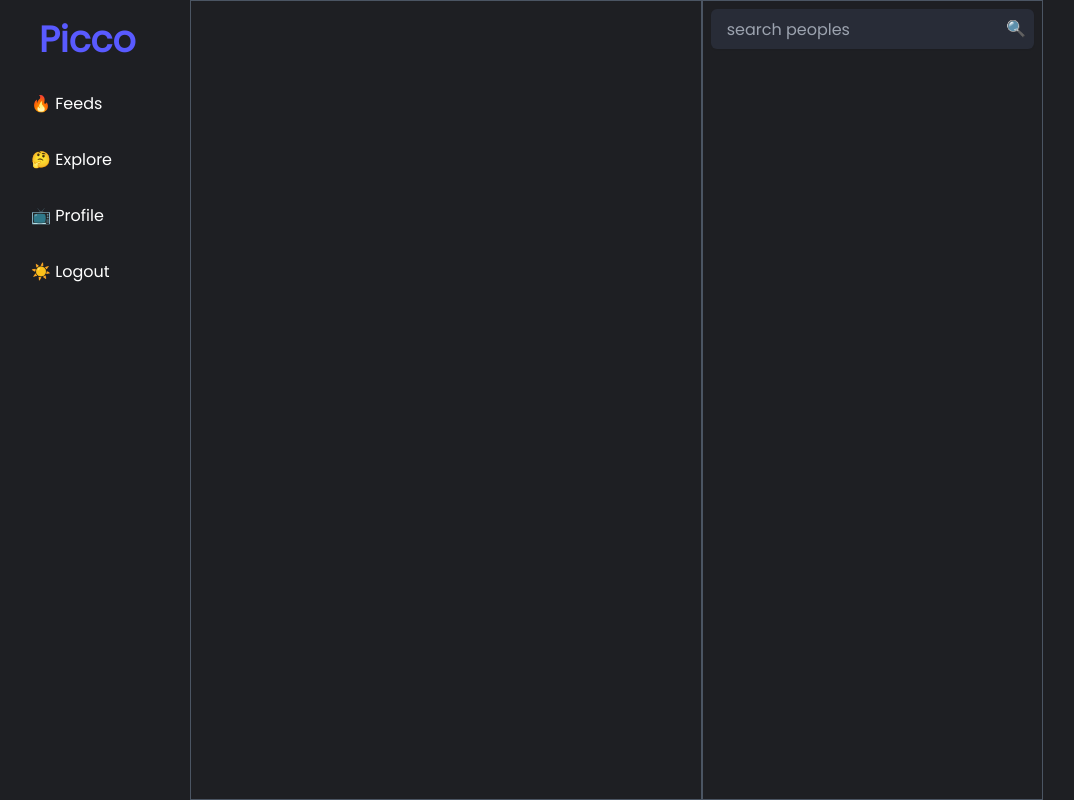
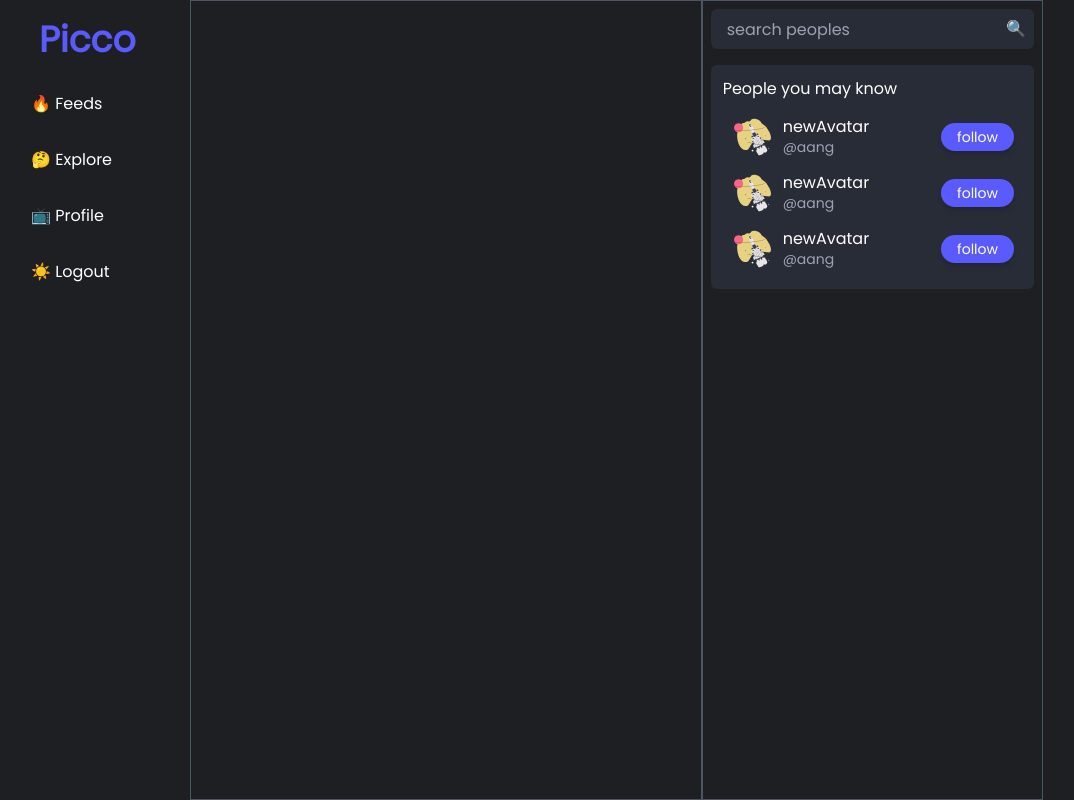
Before and after one commit to Avin008/social-media-app, a Next.js app: page /feeds in a window 1280 px wide. Shown: the whole page, without its empty margins (109-1183 px from the left). Built offline with nearby package versions, Linux system fonts and the light colour scheme.

Commit message:
added: suggested-user-card component

```diff
--- a/app/feeds/page.tsx
+++ b/app/feeds/page.tsx
@@ -1,3 +1,4 @@
+import FollowerSuggestion from "@/components/FollowerSuggestion";
 import SearchBar from "@/components/SearchBar";
 import SearchList from "@/components/SearchList";
 import Sidebar from "@/components/Sidebar";
@@ -15,8 +16,9 @@ const UserFeedsPage = () => {
           <Sidebar />
         </div>
         <div className="col-span-6 border border-gray-600"></div>
-        <div className="border border-gray-600 col-span-4">
+        <div className="border border-gray-600 col-span-4 flex flex-col gap-2">
           <SearchBar />
+          <FollowerSuggestion />
         </div>
       </div>
     </main>
--- /dev/null
+++ b/components/FollowerSuggestion.tsx
@@ -0,0 +1,41 @@
+import Image from "next/image";
+import SuggestedFollowerCard from "./SuggestedFollowerCard";
+
+const FollowerSuggestion = () => {
+  const suggestedUsers = [
+    {
+      photo: "/social.svg",
+      username: "aang",
+      fullName: "newAvatar",
+    },
+    {
+      photo: "/social.svg",
+      username: "aang",
+      fullName: "newAvatar",
+    },
+    {
+      photo: "/social.svg",
+      username: "aang",
+      fullName: "newAvatar",
+    },
+  ];
+
+  return (
+    <div className=" h-fit px-3 py-3 mx-2 rounded-md bg-[#282C37]">
+      <div>
+        <span className="text-white">
+          People you may know
+        </span>
+      </div>
+      <ul className="mt-2">
+        {suggestedUsers.map((user) => (
+          <li>
+            <SuggestedFollowerCard suggestedUser={user} />
+          </li>
+        ))}
+      </ul>
+    </div>
+  );
+};
+
+export default FollowerSuggestion;
--- /dev/null
+++ b/components/SuggestedFollowerCard.tsx
@@ -0,0 +1,34 @@
+import Image from "next/image";
+
+const SuggestedFollowerCard = ({
+  suggestedUser,
+}: {
+  suggestedUser: {
+    photo: string;
+    username: string;
+    fullName: string;
+  };
+}) => {
+  return (
+    <div className="h-14 rounded-md flex gap-3 justify-between items-center px-2">
+      <div className="flex gap-3">
+        <div className="relative h-10 w-10">
+          <Image src={suggestedUser.photo} alt="" fill />
+        </div>
+        <div className="flex flex-col leading-5">
+          <span className="text-white">
+            {suggestedUser.fullName}
+          </span>
+          <span className="text-gray-400 text-sm">
+            @{suggestedUser.username}
+          </span>
+        </div>
+      </div>
+      <button className="text-white text-sm bg-brand px-4 font-medium shadow-md py-1 rounded-full">
+        follow
+      </button>
+    </div>
+  );
+};
+
+export default SuggestedFollowerCard;
```
